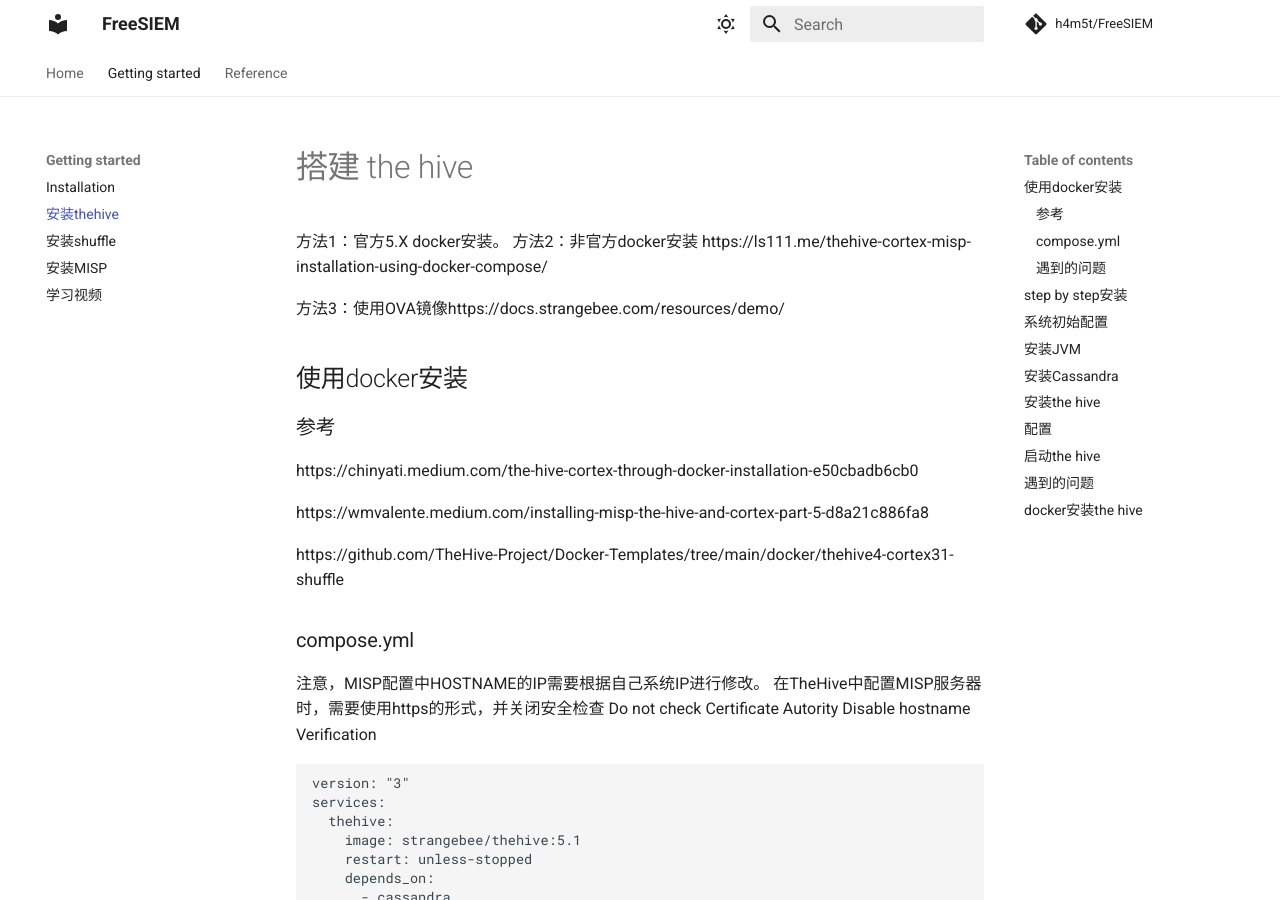
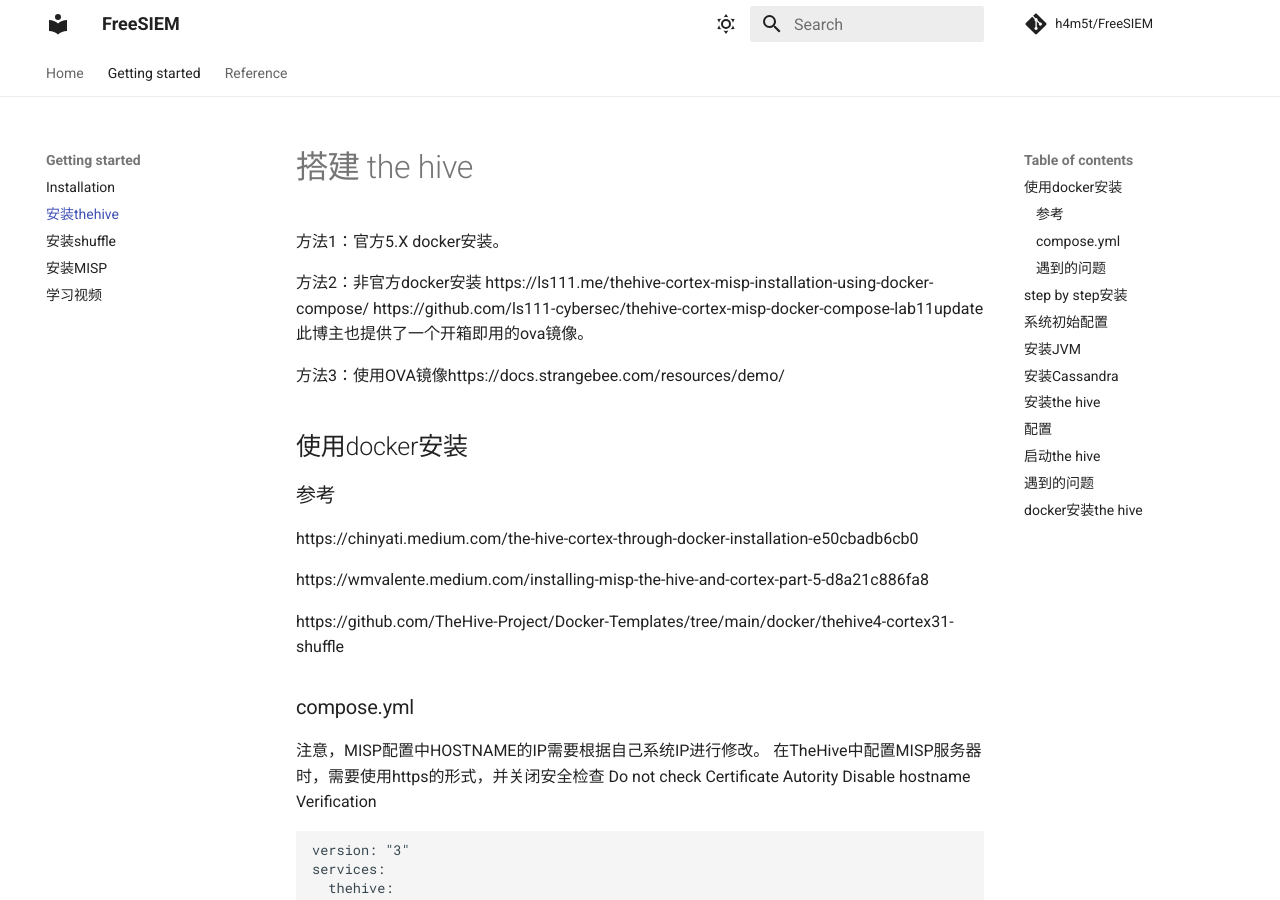
Before and after one commit to h4m5t/FreeSIEM, an MkDocs documentation site: the page built from docs/install_thehive.md, in a window 1280 px wide and 900 px high. Built offline with MkDocs 1.6.1 and Material for MkDocs 9.7.7, drawn with Linux system fonts in a browser that asks for light colours; comment, search, counter and statistics services are not loaded.

Commit message:
Update install_thehive.md

```diff
--- a/docs/install_thehive.md
+++ b/docs/install_thehive.md
@@ -1,7 +1,10 @@
 # 搭建 the hive
 方法1：官方5.X docker安装。
+
 方法2：非官方docker安装
 https://ls111.me/thehive-cortex-misp-installation-using-docker-compose/
+https://github.com/ls111-cybersec/thehive-cortex-misp-docker-compose-lab11update
+此博主也提供了一个开箱即用的ova镜像。
 
 方法3：使用OVA镜像https://docs.strangebee.com/resources/demo/
 
```
